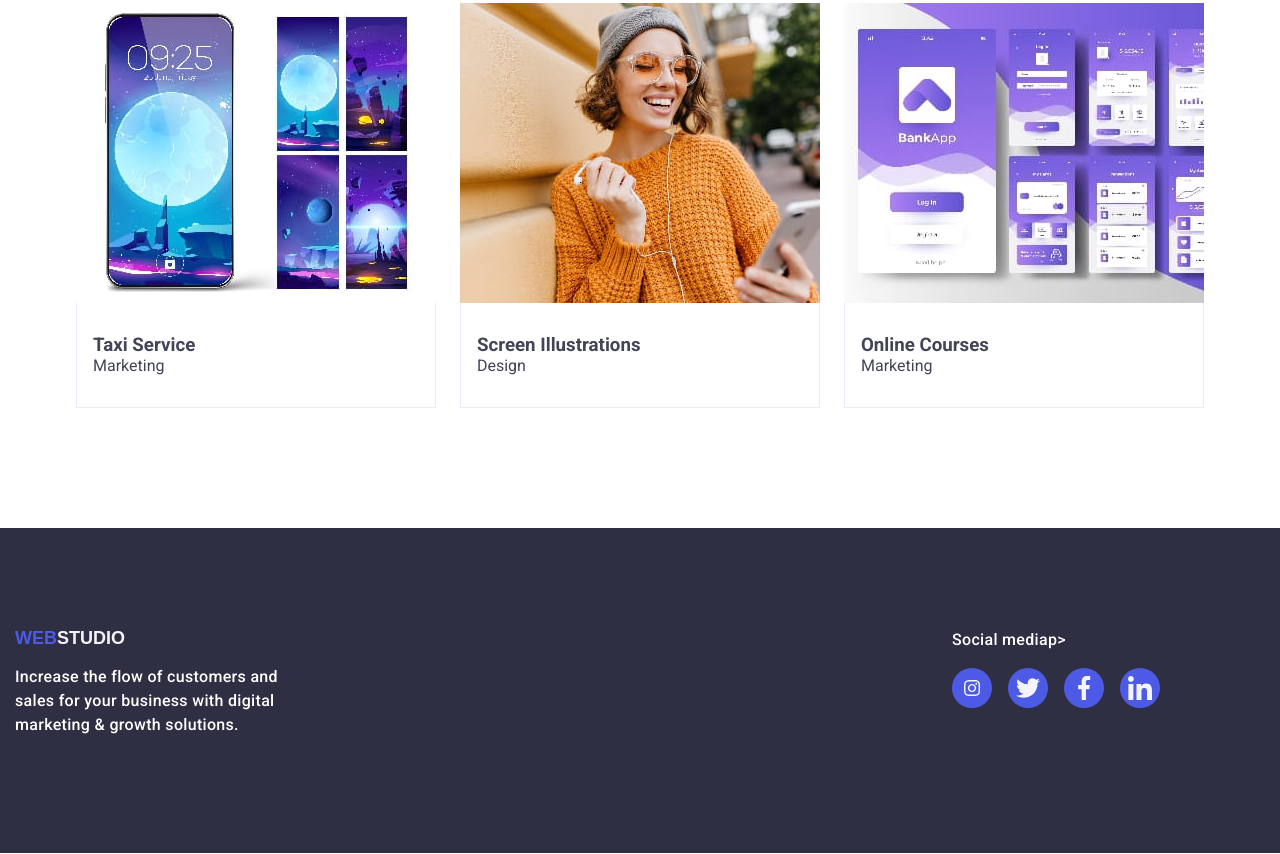
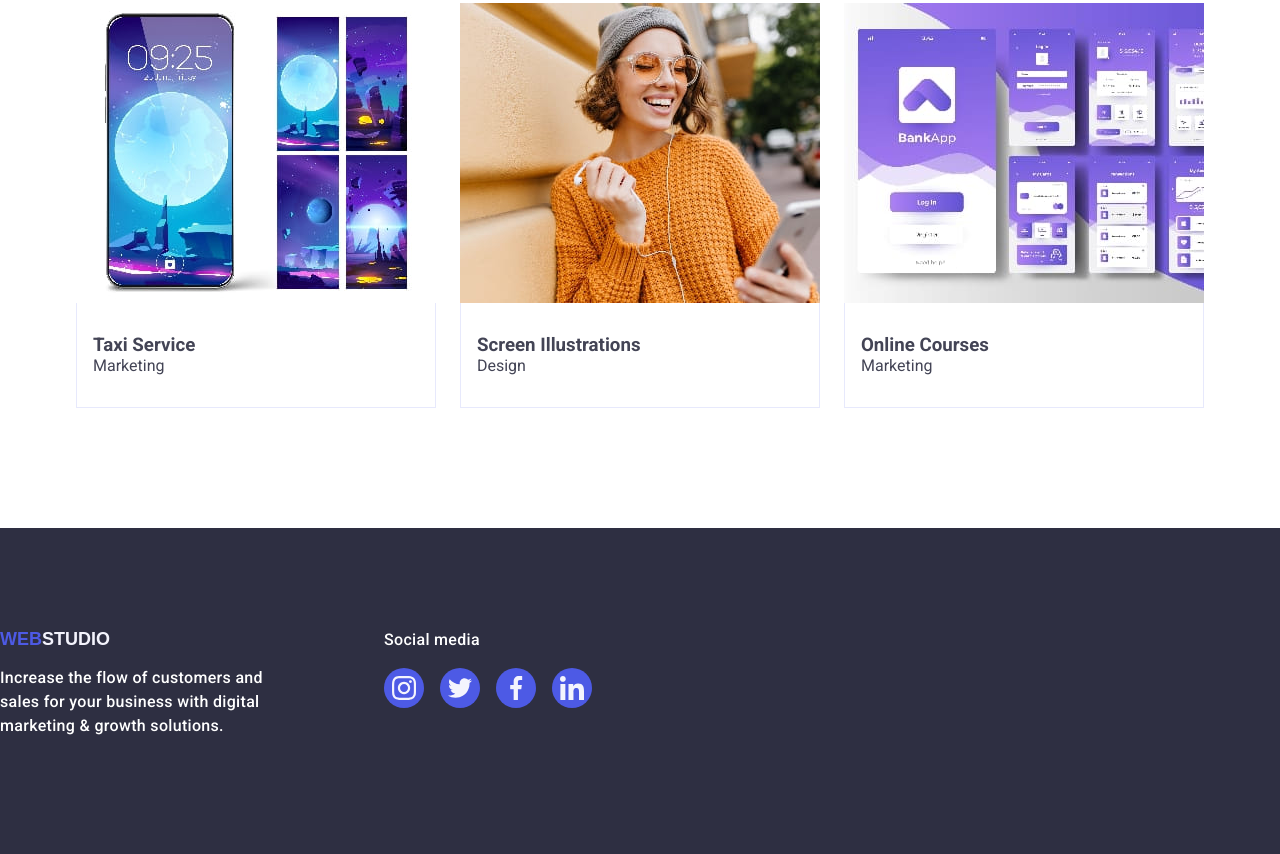
Before and after one commit to egor4k0/goit-markup-hw-04, a plain HTML site: page index.html in a window 1280 px wide. Shown: the part 2611-3465 px from the top of the page. Drawn offline with nearby package versions, Linux system fonts and the light colour scheme.

Commit message:
Add files via upload

```diff
--- a/css/style.css
+++ b/css/style.css
@@ -445,46 +445,67 @@ button {
 
 .footer-container {
     display: flex;
-    text-align: baseline;
+    align-items: baseline;
+}
+
+.logo-container {
     margin-right: 120px;
-
 }
 
 .footer-logo {
     display: inline-block;
     margin-bottom: 16px;
 }
+
 .footp {
     max-width: 264px;
     line-height: 1.5;
-    color: #F4F4FD;
+    color: var(--white, #FFFFFF);
     letter-spacing: 0.02em;
     font-weight: 500;
-    color:#FFFFFF;
     margin-bottom: 16px;
 }
-.footer-list{
+
+.social-media {
+    display: flex;
+    flex-direction: column;
+}
+
+.social-media-text {
+    font-weight: 500;
+    font-size: 16px;
+    line-height: 1.5;
+    letter-spacing: 0.02em;
+    color: var(--white, #FFFFFF);
+    margin-bottom: 16px;
+}
+
+.social-media-list {
     display: flex;
     gap: 16px;
+}
 
-}
-.footer-li{
+.social-media-item {
     width: 40px;
     height: 40px;
+}
 
-}
-.footer-a{
+.social-media-link {
     width: 100%;
     height: 100%;
-    background-color: #4d5ae5;
-    border-radius:50%;
+    background-color: var(--primary, #4d5ae5);
+    border-radius: 50%;
     display: flex;
     align-items: center;
     justify-content: center;
+    transition: background-color 250ms cubic-bezier(0.4, 0, 0.2, 1);
 }
-.footer-a:hover{
-    background-color: #31d0aa;
+
+.social-media-link:hover,
+.social-media-link:focus {
+    background-color: var(--accent, #31d0aa);
 }
-.footer-a:focus{
-    background-color: #31d0aa;
+
+.social-media-icon {
+    fill: var(--icon-color, #f4f4fd);
 }
--- a/index.html
+++ b/index.html
@@ -407,50 +407,47 @@
 
         <footer class="footer">
                 <div class="footer-container">
-                        <div class="container">
-                                <a class="footer-logo logoo" href="./index.html">Web<span
-                                                class="footer-span">Studio</span></a>
+                        <div class="logo-container">
+                                <a class="footer-logo logoo" href="./index.html">Web<span class="footer-span">Studio</span></a>
                                 <p class="footp">Increase the flow of customers and sales for your business with digital
                                         marketing &amp; growth solutions.</p>
                         </div>
-
-                <div class="footer-ilst-container">
-                        <p class="footp">Social mediap>
-                        <ul class="footer-list">
-                                <li class="footer-li">
-                                        <a href="" class="footer-a">
-                                                <svg width="16" height="16" class="soc-svg">
+                        <div class="social-media">
+                                <p class="social-media-text">Social media</p>
+                                <ul class="social-media-list">
+                                        <li class="social-media-item">
+                                                <a href="" class="social-media-link">
+                                                        <svg width="24" height="24" class="social-media-icon">
                                                                 <use href="./images/icons.svg#icon-instagram"></use>
                                                         </svg>
                                                 </a>
                                         </li>
-                                <li class="footer-li">
-                                        <a href="" class="footer-a">
-                                                <svg width="24" height="24" class="soc-svg">
+                                        <li class="social-media-item">
+                                                <a href="" class="social-media-link">
+                                                        <svg width="24" height="24" class="social-media-icon">
                                                                 <use href="./images/icons.svg#icon-twitter"></use>
                                                         </svg>
                                                 </a>
                                         </li>
-                                <li class="footer-li">
-                                        <a href="" class="footer-a">
-                                                <svg width="24" height="24" class="soc-svg">
+                                        <li class="social-media-item">
+                                                <a href="" class="social-media-link">
+                                                        <svg width="24" height="24" class="social-media-icon">
                                                                 <use href="./images/icons.svg#icon-facebook"></use>
                                                         </svg>
                                                 </a>
                                         </li>
-                                <li class="footer-li">
-                                        <a href="" class="footer-a">
-                                                <svg width="24" height="24" class="soc-svg">
+                                        <li class="social-media-item">
+                                                <a href="" class="social-media-link">
+                                                        <svg width="24" height="24" class="social-media-icon">
                                                                 <use href="./images/icons.svg#icon-linkedin"></use>
                                                         </svg>
                                                 </a>
                                         </li>
                                 </ul>
                         </div>
+                </div>
+        </footer>
 
-         </div>
-
-        </footer>
 
 </body>
 
```
Lines whose indentation alone changed are shown as unchanged.
